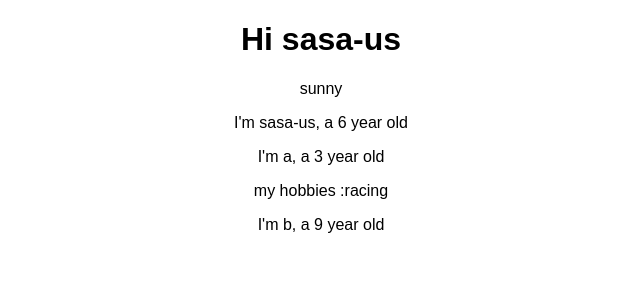
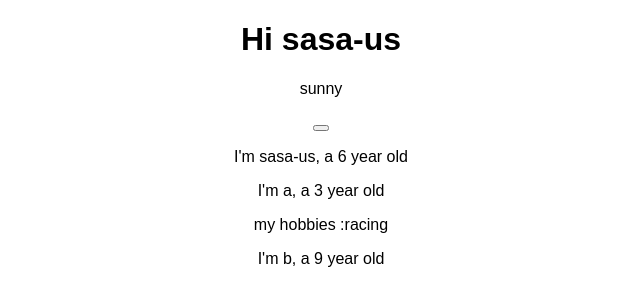
Before and after one commit to sasa-us/React-practice, a React (Create React App) app in the folder react-complete-guide/: page / in a window 1280 px wide. Shown: the top 306 px of the page, without its empty margins (319-959 px from the left). Built offline with nearby package versions, Linux system fonts and the light colour scheme.

Commit message:
click event added

```diff
--- a/react-complete-guide/src/App.js
+++ b/react-complete-guide/src/App.js
@@ -1,5 +1,4 @@
 import React, { Component } from 'react';
-import logo from './logo.svg';
 import './App.css';
 import Person from './Person/Person';
 
@@ -11,11 +10,16 @@ class App extends Component {
       { name: 'b', age: 9}
     ]
   }
+
+  switchNameHandler = () => {
+    console.log('clicked');
+  }
   render() {
     return (
       <div className="App">
         <h1>Hi sasa-us</h1>
         <p>sunny</p>
+        <button onClick={this.switchNameHandler}></button>
         <Person name={this.state.persons[0].name} age={this.state.persons[0].age}/>
         <Person name={this.state.persons[1].name} age={this.state.persons[1].age}> my hobbies :racing </Person>
         <Person name={this.state.persons[2].name} age={this.state.persons[2].age}/>
```
Also changed, not shown: 1 other file (tests, documents, lock files or other folders).
